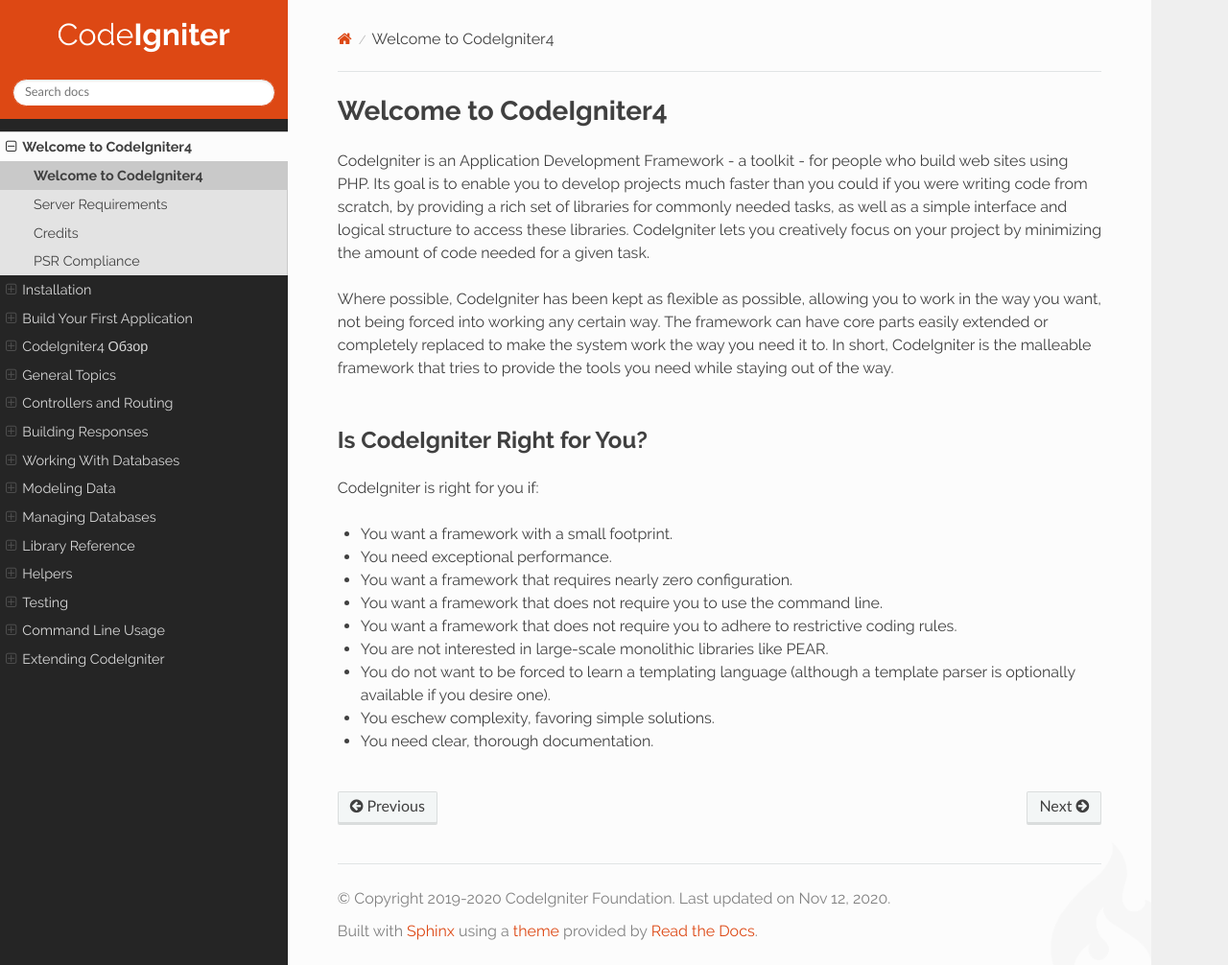
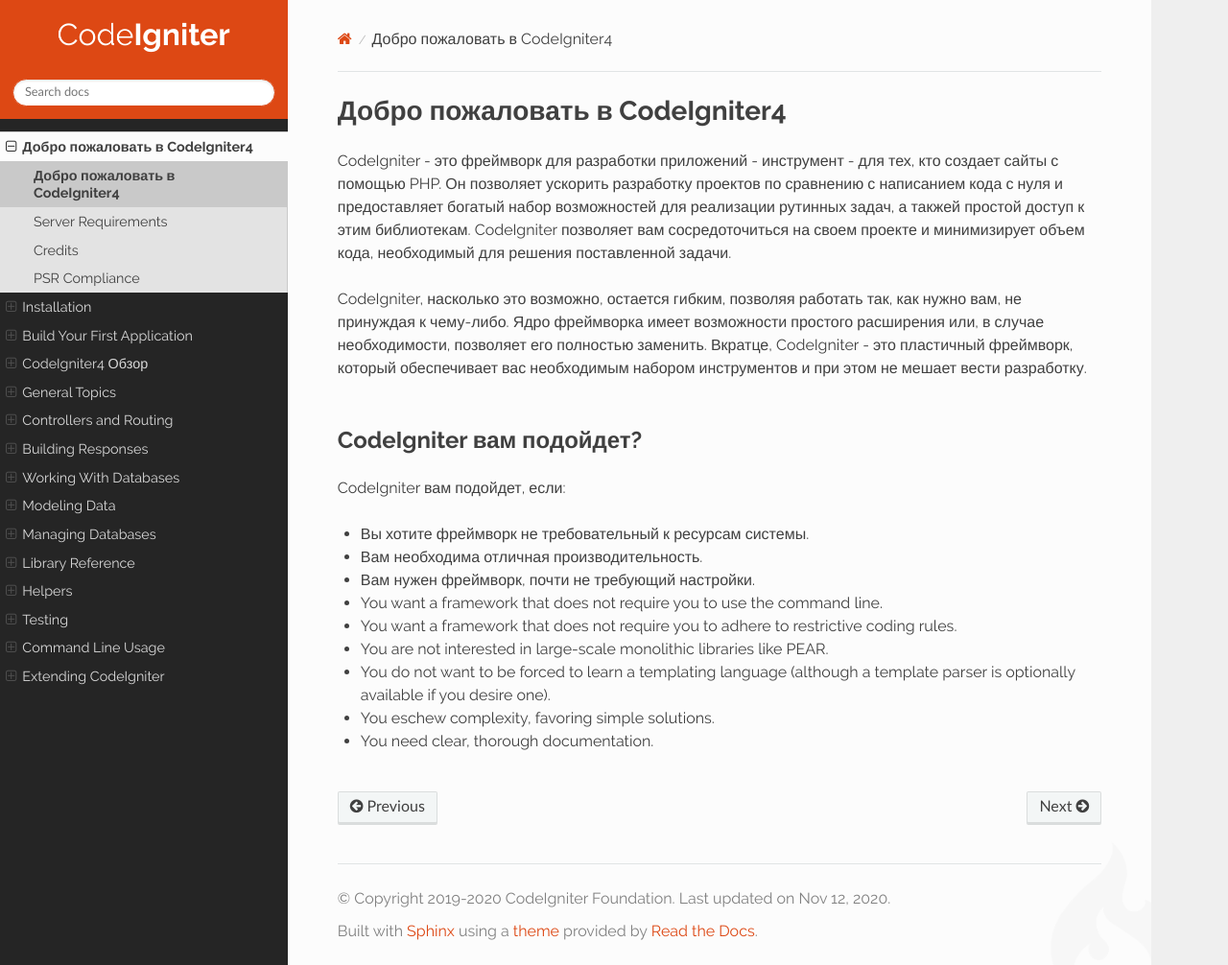
Before and after one commit to padyda/c4-rudoc.github.io, a Sphinx documentation site: the page built from source/intro/index.rst, in a window 1280 px wide and 1006 px high. Shown: the whole window at 96% size. Built offline with Sphinx 7.4.7 and the Read the Docs theme 2.0.0, drawn with Linux system fonts in a browser that asks for light colours.

Commit message:
Переведено вступление

```diff
--- a/source/intro/index.rst
+++ b/source/intro/index.rst
@@ -1,31 +1,20 @@
 #######################
-Welcome to CodeIgniter4
+Добро пожаловать в CodeIgniter4
 #######################
 
-CodeIgniter is an Application Development Framework - a toolkit - for
-people who build web sites using PHP. Its goal is to enable you to
-develop projects much faster than you could if you were writing code
-from scratch, by providing a rich set of libraries for commonly needed
-tasks, as well as a simple interface and logical structure to access
-these libraries. CodeIgniter lets you creatively focus on your project
-by minimizing the amount of code needed for a given task.
+CodeIgniter - это фреймворк для разработки приложений - инструмент - для тех, кто создает сайты с помощью PHP. Он позволяет ускорить разработку проектов по сравнению с написанием кода с нуля и предоставляет богатый набор возможностей для реализации рутинных задач, а такжей простой доступ к этим библиотекам. CodeIgniter позволяет вам сосредоточиться на своем проекте и минимизирует объем кода, необходимый для решения поставленной задачи.
 
-Where possible, CodeIgniter has been kept as flexible as possible,
-allowing you to work in the way you want, not being forced into working
-any certain way. The framework can have core parts easily extended
-or completely replaced to make the system work the way you need it to.
-In short, CodeIgniter is the malleable framework that tries to provide
-the tools you need while staying out of the way.
+CodeIgniter, насколько это возможно, остается гибким, позволяя работать так, как нужно вам, не принуждая к чему-либо. Ядро фреймворка имеет возможности простого расширения или, в случае необходимости, позволяет его полностью заменить. Вкратце, CodeIgniter - это пластичный фреймворк, который обеспечивает вас необходимым набором инструментов и при этом не мешает вести разработку.
 
 *****************************
-Is CodeIgniter Right for You?
+CodeIgniter вам подойдет?
 *****************************
 
-CodeIgniter is right for you if:
+CodeIgniter вам подойдет, если:
 
--  You want a framework with a small footprint.
--  You need exceptional performance.
--  You want a framework that requires nearly zero configuration.
+-  Вы хотите фреймворк не требовательный к ресурсам системы.
+-  Вам необходима отличная производительность.
+-  Вам нужен фреймворк, почти не требующий настройки.
 -  You want a framework that does not require you to use the command
    line.
 -  You want a framework that does not require you to adhere to
```
Also changed, not shown: 8 other files.
